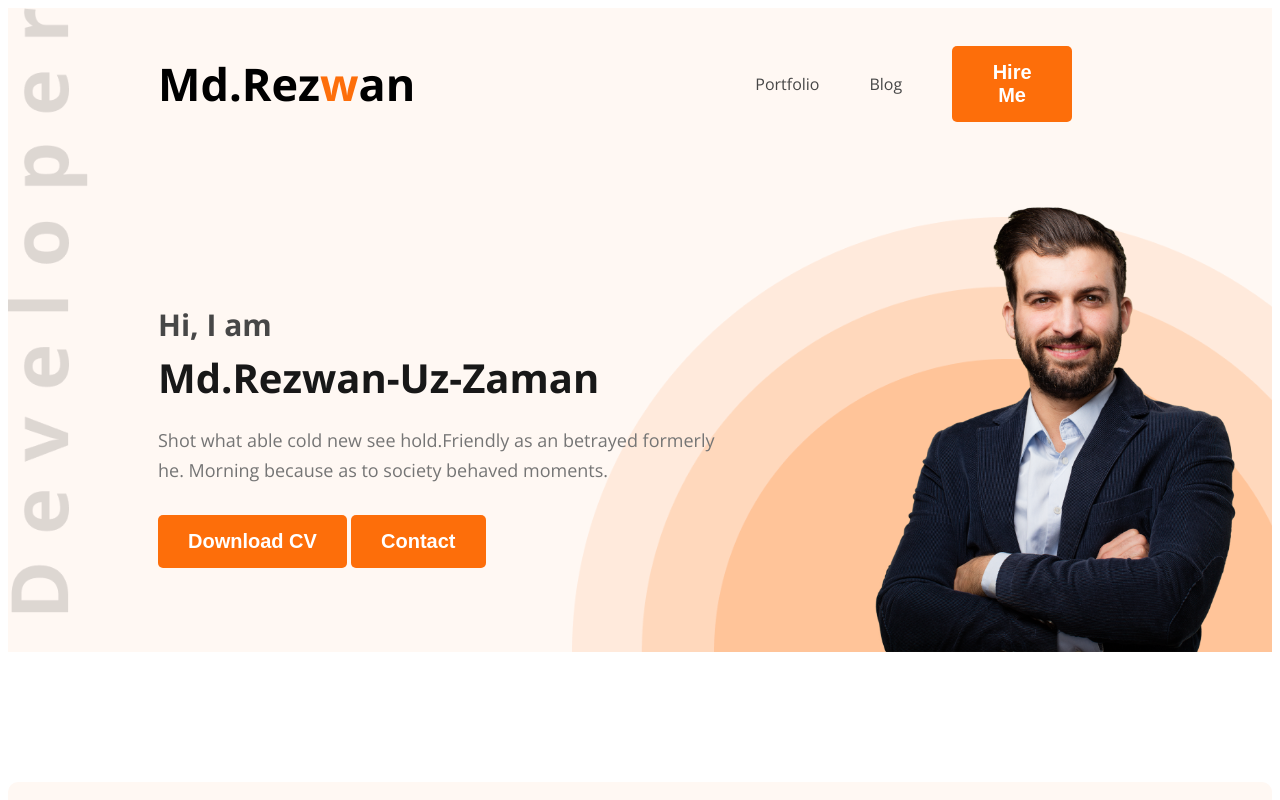
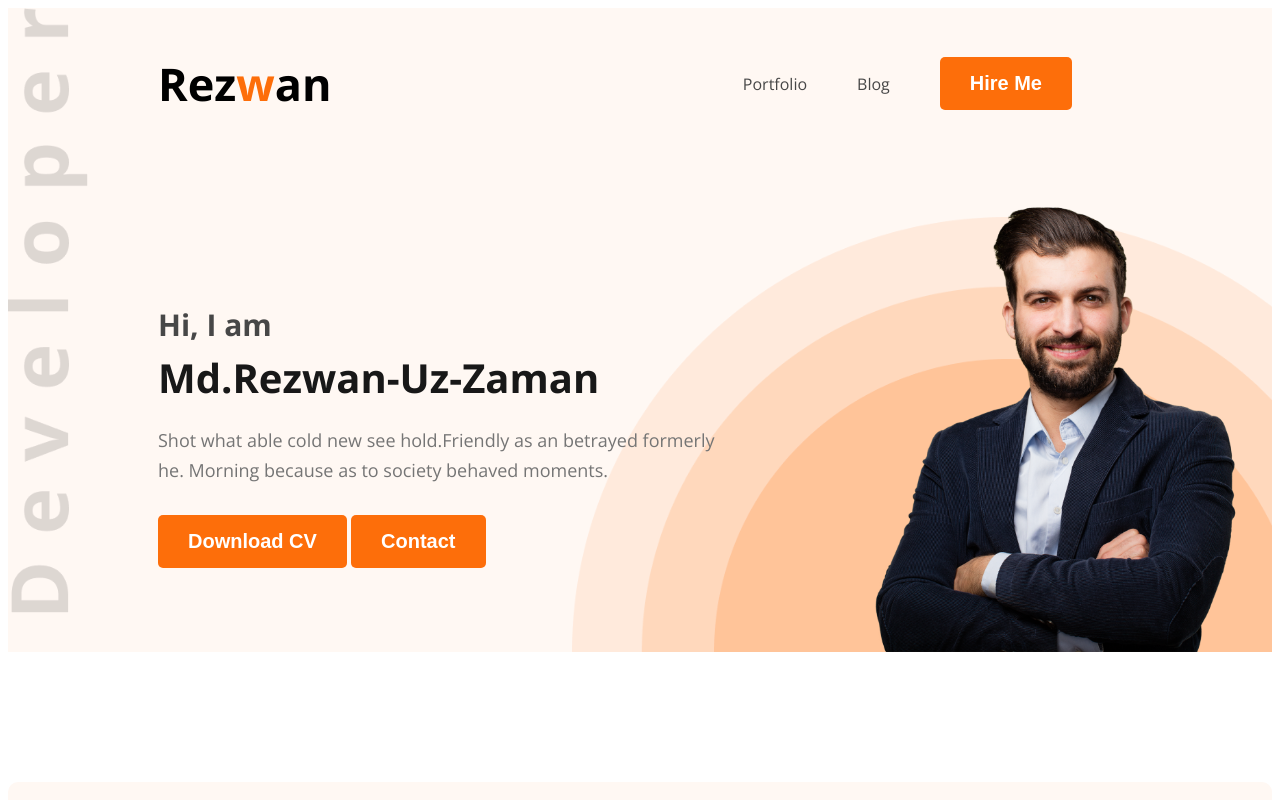
Before and after one commit to Rezwan-Uz-Zaman/Web-developer-portfolio, a plain HTML site: page index.html in a window 1280 px wide. Shown: the top 800 px of the page. Drawn offline with nearby package versions, Linux system fonts and the light colour scheme.

Commit message:
nav-title update

```diff
--- a/index.html
+++ b/index.html
@@ -16,7 +16,7 @@
 
 <nav>
 
-<h3 class="nav-title">Md.Rez<span class="text-primary">w</span>an</h3>
+<h3 class="nav-title">Rez<span class="text-primary">w</span>an</h3>
 
 <ul>
 
--- a/styles/portfolio.css
+++ b/styles/portfolio.css
@@ -389,4 +389,5 @@ border-radius: 5px;
 
 
 
+
 }
```
